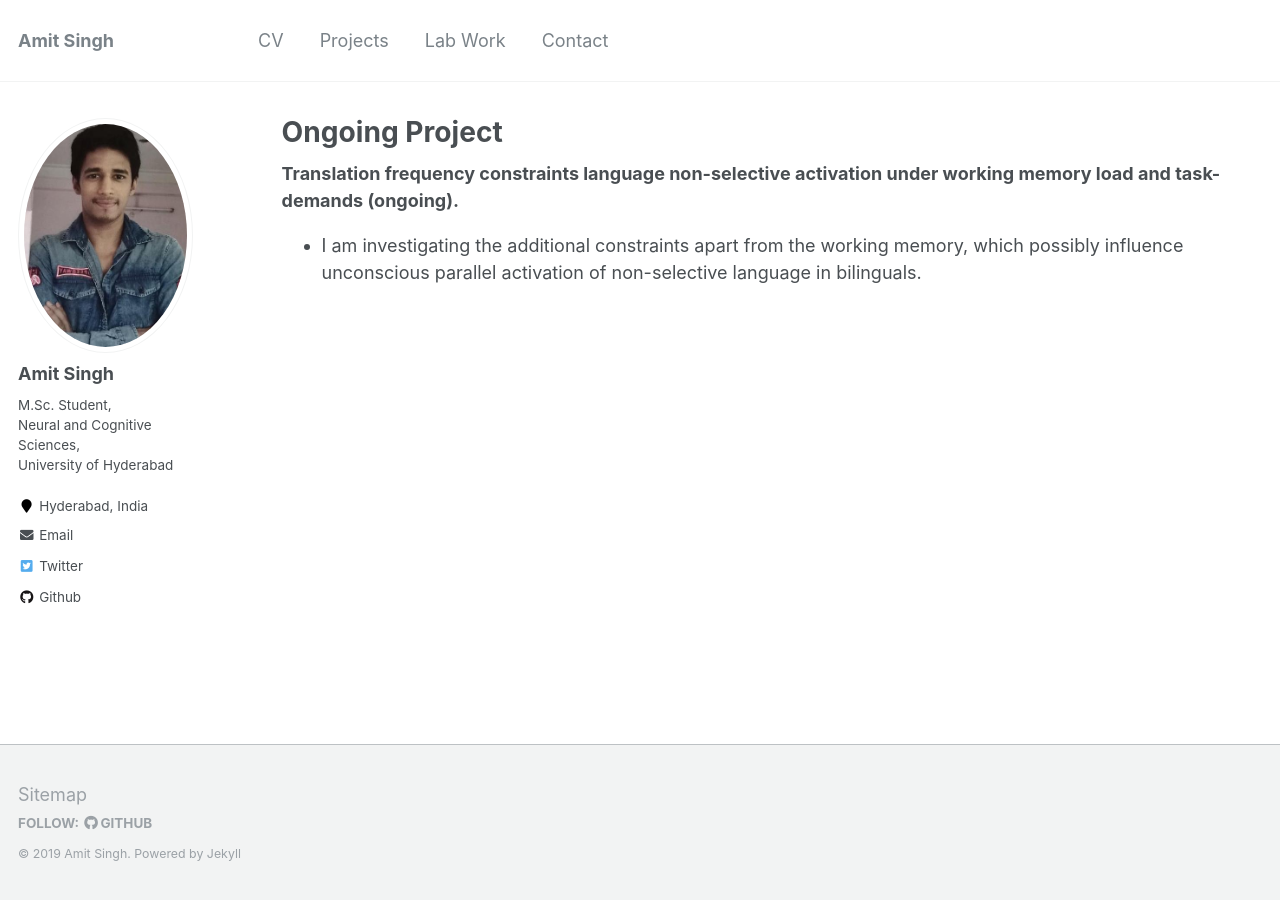
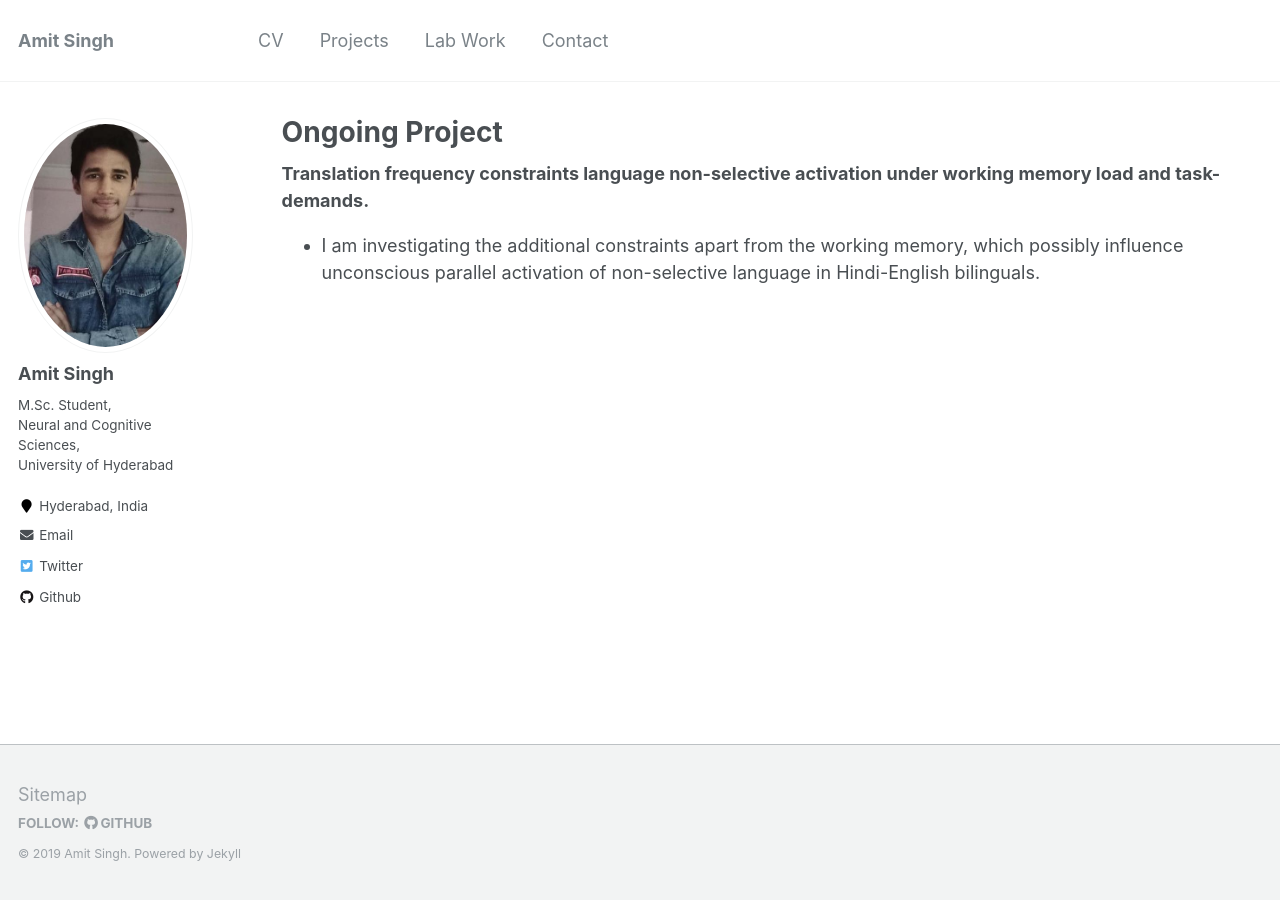
Before and after one commit to amits1ngh/amits1ngh.github.io, a Jekyll site: the page built from _pages/portfolio.html, in a window 1280 px wide. Built offline with Jekyll 4.4.1, drawn with Linux system fonts in a browser that asks for light colours.

Commit message:
Update portfolio.html

```diff
--- a/_pages/portfolio.html
+++ b/_pages/portfolio.html
@@ -4,7 +4,7 @@ title: "<b>Ongoing Project</b>"
 permalink: /projects/
 author_profile: true
 ---
-<b>Translation frequency constraints language non-selective activation under working memory load and task-demands (ongoing).</b>
+<b>Translation frequency constraints language non-selective activation under working memory load and task-demands.</b>
 <ul>
-  <li>I am investigating the additional constraints apart from the working memory, which possibly influence unconscious parallel activation of non-selective language in bilinguals.</li>
+  <li>I am investigating the additional constraints apart from the working memory, which possibly influence unconscious parallel activation of non-selective language in Hindi-English bilinguals.</li>
 </ul>
```
